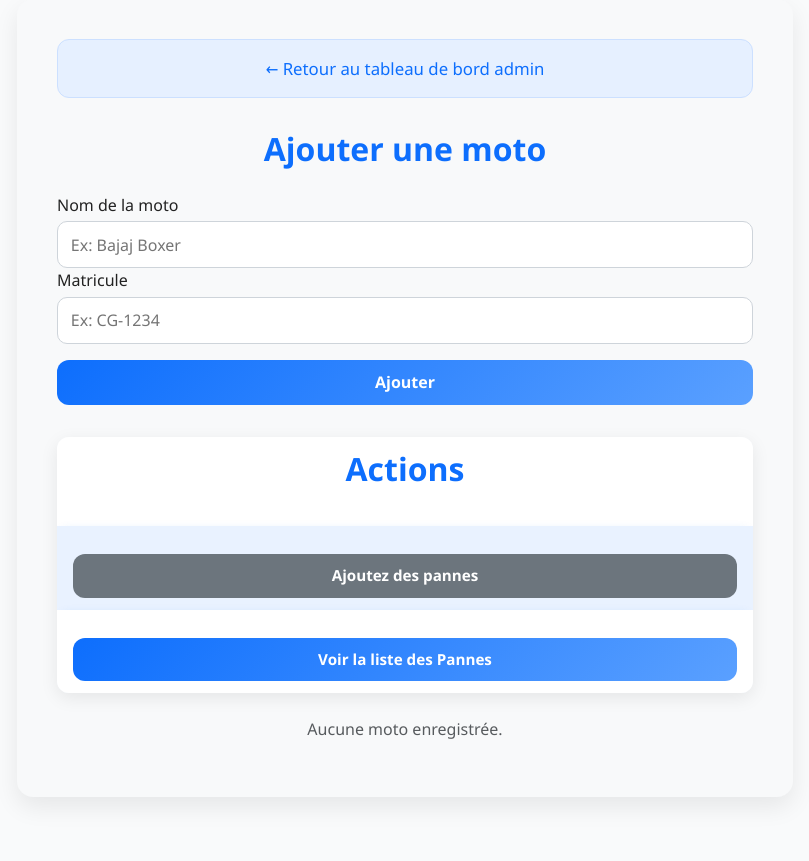
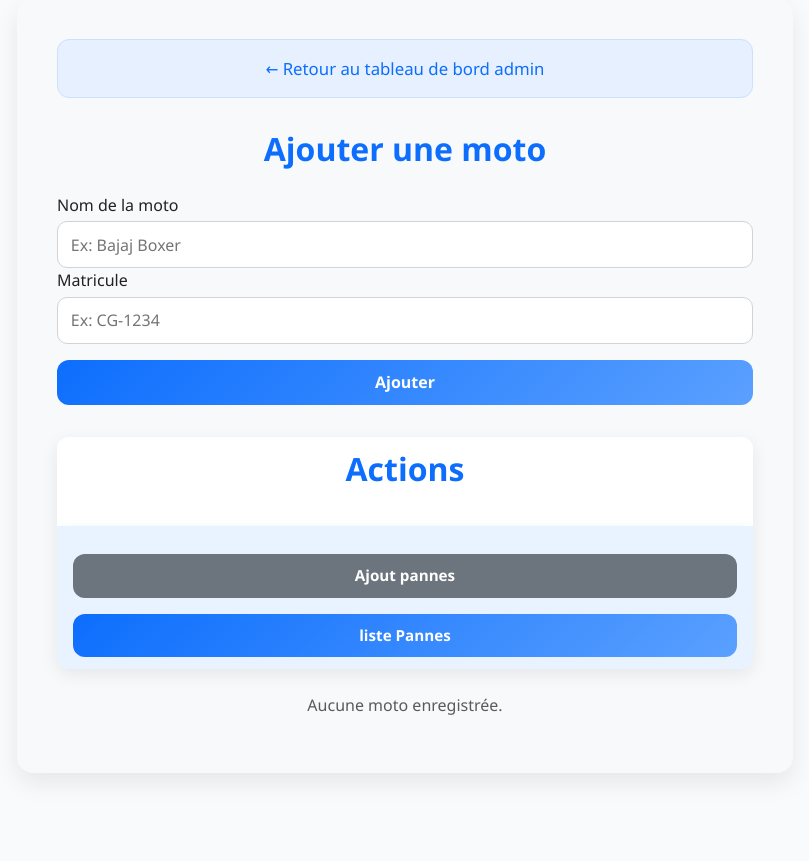
Before and after one commit to Bellingham-242/taximoto, a Django app: page /ajouter-moto/ in a window 1280 px wide. Shown: the part 185-1046 px from the top of the page, without its empty margins (235-1044 px from the left). After the commit the page ends 963 px from the top, so only its background shows below. Run offline with Django 5.2, Linux system fonts and the light colour scheme; a user stored in the database is signed in; data that the repository does not hold is empty.

Commit message:
Live suite last

```diff
--- a/gestion/templates/ajouter_moto.html
+++ b/gestion/templates/ajouter_moto.html
@@ -239,14 +239,10 @@ select {
             <td>
                 <a class="action-btn" href="{% url 'ajouter_panne' %}"
                     {% if moto.statut != 'reparation' %}disabled{% endif %}>
-                    Ajoutez des pannes
+                    Ajout pannes
                 </a>
-            </td>
-        </tr>
-        <tr>
-            <td>
                 <a class="action-btn" href="{% url 'liste_pannes' %}">
-                Voir la liste des Pannes
+                liste Pannes
                 </a>
             </td>
         </tr>
```
